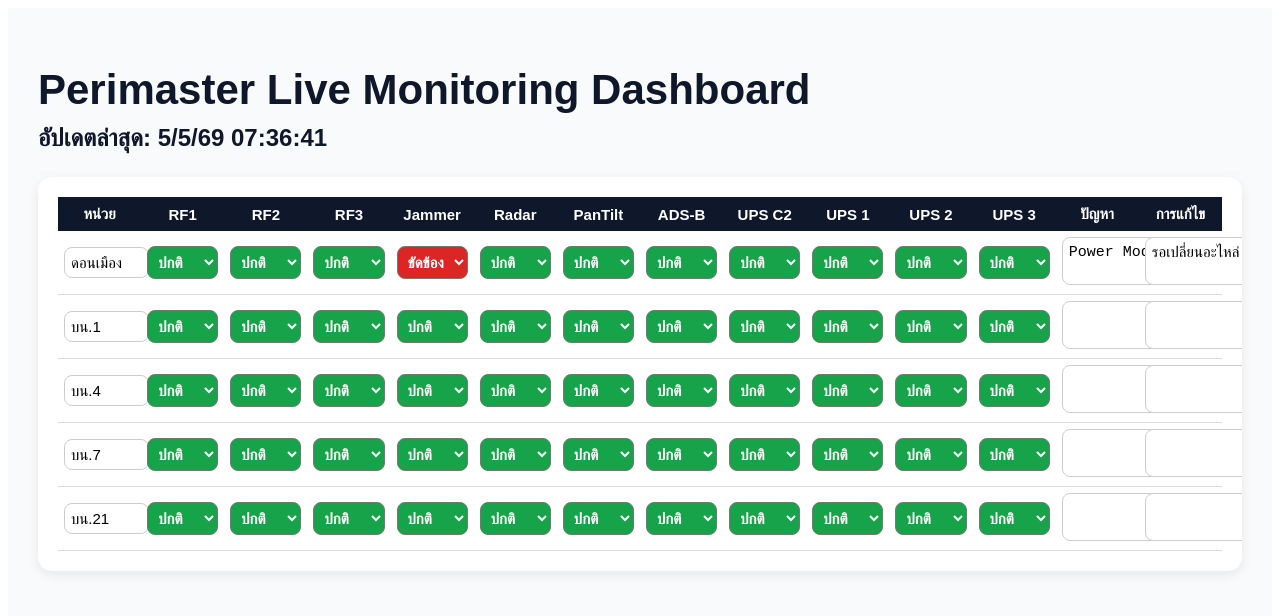
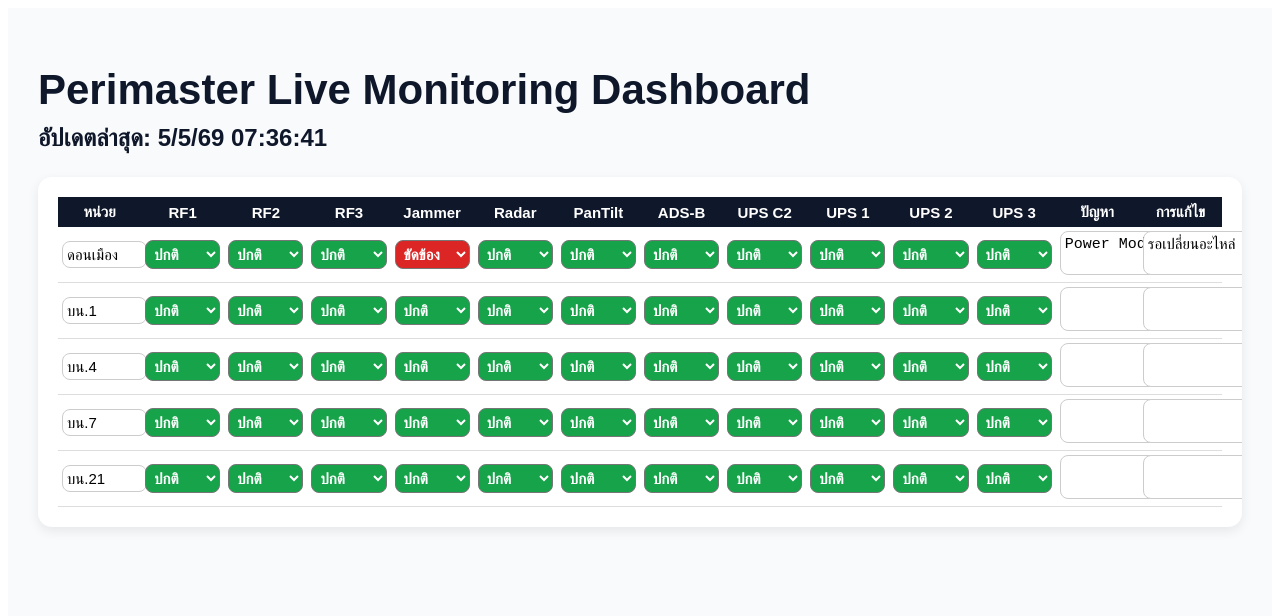
Before and after one commit to natchon5865/perimaster-dashboard, a Next.js app: page / in a window 1280 px wide. Shown: the top 616 px of the page. Built offline with nearby package versions, Linux system fonts and the light colour scheme.

Commit message:
Update page.tsx

```diff
--- a/app/page.tsx
+++ b/app/page.tsx
@@ -159,7 +159,7 @@
                 <th
                   key={h}
                   style={{
-                    padding: "8px",
+                    padding: "6px",
                     fontSize: "15px",
                     textAlign: "center",
                   }}
@@ -176,7 +176,7 @@
                   <td
                     key={field}
                     style={{
-                      padding: "6px",
+                      padding: "4px",
                       fontSize: "15px",
                       textAlign: field === "unit" ? "left" : "center",
                     }}
@@ -187,8 +187,8 @@
                         onChange={(e) => updateRow(idx, field, e.target.value)}
                         style={{
                           width: "100%",
-                          minWidth: "60px",
-                          padding: "6px",
+                          minWidth: "50px",
+                          padding: "4px",
                           fontSize: "15px",
                           borderRadius: "8px",
                           border: "1px solid #ccc",
@@ -200,8 +200,8 @@
                         onChange={(e) => updateRow(idx, field, e.target.value)}
                         style={{
                           width: "100%",
-                          minWidth: "70px",
-                          padding: "6px",
+                          minWidth: "55px",
+                          padding: "4px",
                           borderRadius: "8px",
                           background: badgeColor((row as any)[field]),
                           color: "white",
@@ -220,8 +220,8 @@
                         rows={2}
                         style={{
                           width: "100%",
-                          minWidth: "260px",
-                          padding: "6px",
+                          minWidth: "340px",
+                          padding: "4px",
                           resize: "vertical",
                           wordBreak: "break-word",
                           borderRadius: "8px",
```
